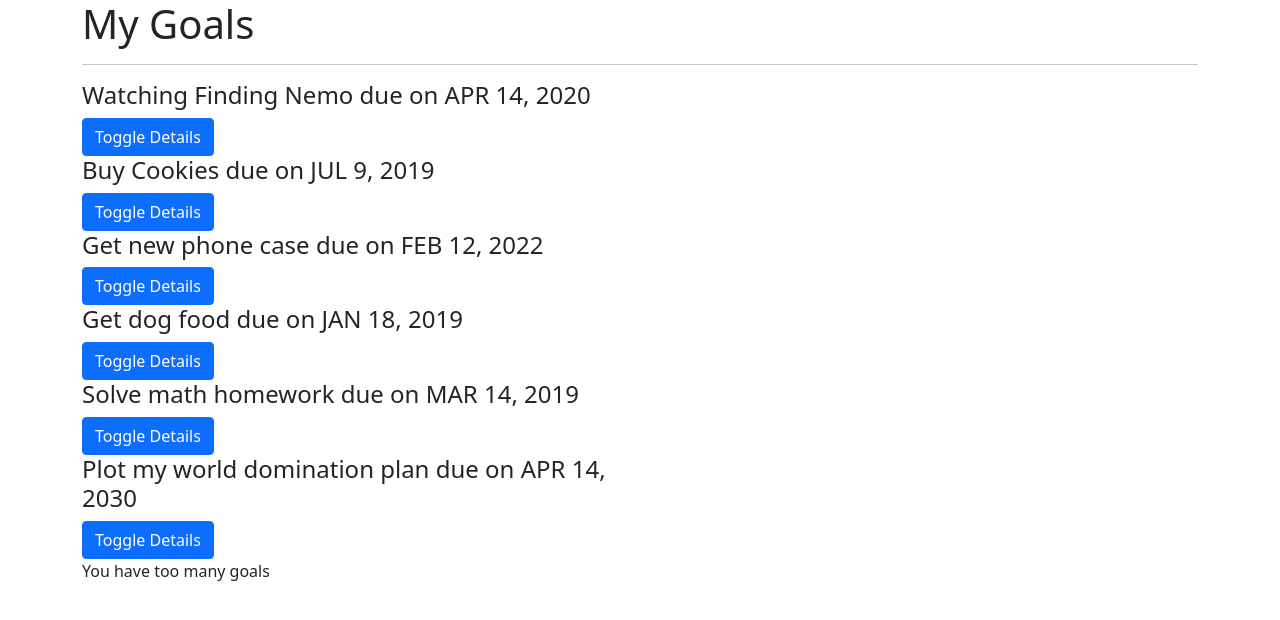
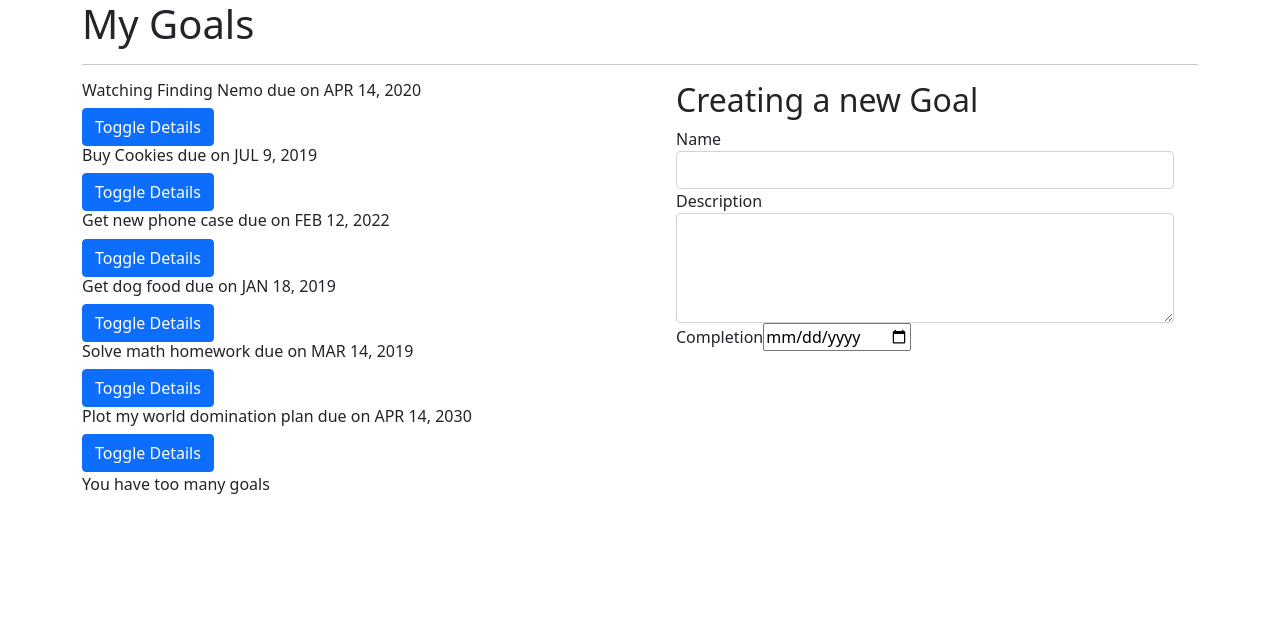
Before and after one commit to Teri11/Goals, an Angular app: page / in a window 1280 px wide. Shown: the top 620 px of the page. Built offline with nearby package versions, Linux system fonts and the light colour scheme.

Commit message:
added forms

```diff
--- a/src/app/app.module.ts
+++ b/src/app/app.module.ts
@@ -1,5 +1,6 @@
 import { NgModule } from '@angular/core';
 import { BrowserModule } from '@angular/platform-browser';
+import { FormsModule } from '@angular/forms'; //for the form
 
 import { AppRoutingModule } from './app-routing.module';
 import { AppComponent } from './app.component';
@@ -7,6 +8,7 @@ import { GoalComponent } from './goal/goal.component';
 import { GoalDetailComponent } from './goal-detail/goal-detail.component';
 import { StrikethroughDirective } from './strikethrough.directive';
 import { DateCountPipe } from './date-count.pipe';
+import { GoalFormComponent } from './goal-form/goal-form.component';
 
 @NgModule({
   declarations: [
@@ -14,11 +16,13 @@ import { DateCountPipe } from './date-count.pipe';
     GoalComponent,
     GoalDetailComponent,
     StrikethroughDirective,
-    DateCountPipe
+    DateCountPipe,
+    GoalFormComponent
   ],
   imports: [
     BrowserModule,
-    AppRoutingModule
+    AppRoutingModule,
+    FormsModule //for the form
   ],
   providers: [],
   bootstrap: [AppComponent]
--- /dev/null
+++ b/src/app/goal-form/goal-form.component.html
@@ -0,0 +1,17 @@
+<div class="container-fluid">
+  <h2 class="text-centre">Creating a new Goal</h2>
+  <form>
+    <div class="form-group">
+      <label for="name">Name</label>
+      <input type="text" required class="form-control" id="name">
+    </div>
+    <div class="form-group">
+      <label for="description">Description</label>
+      <textarea class="form-control" id="description" rows="4" required></textarea>
+    </div>
+    <div class="form-group">
+      <label for="complete">Completion</label>
+      <input type='date' id="complete" required>
+    </div>
+  </form>
+</div>
--- /dev/null
+++ b/src/app/goal-form/goal-form.component.ts
@@ -0,0 +1,15 @@
+import { Component, OnInit } from '@angular/core';
+
+@Component({
+  selector: 'app-goal-form',
+  templateUrl: './goal-form.component.html',
+  styleUrls: ['./goal-form.component.css']
+})
+export class GoalFormComponent implements OnInit {
+
+  constructor() { }
+
+  ngOnInit(): void {
+  }
+
+}
--- a/src/app/goal/goal.component.html
+++ b/src/app/goal/goal.component.html
@@ -1,22 +1,5 @@
 
-<!-- <div class="container">
-  <h1>My Goals</h1>
-  <div class="row">
-    <div class="col-md-6">
-      <ul>
-        <div *ngFor ='let goal of goals; let i = index'>
-          <li appStrikethrough>{{goal.name}} due on {{goal.completeDate|date|uppercase}}</li>
-          <button (click)='toggleDetails(i)'>Toggle Details</button>
-          <app-goal-detail *ngIf='goal.showDescription' [goal]='goal'(isComplete) = 'deleteGoal($event,i)'></app-goal-detail>
-          </div>
-       </ul>
-       <p *ngIf='goals.length > 5'>You have too many goals</p>
-    </div>
-
-  </div>
-
- </div> -->
- <div class="container">
+<div class="container">
   <h1>My Goals</h1>
   <hr>
 
@@ -24,7 +7,8 @@
     <div class="col-md-6">
       <div *ngFor='let goal of goals;let i = index'>
         <div>
-          <h4 id={{i}} appStrikethrough>{{goal.name}} due on {{goal.completeDate|date|uppercase}}</h4>
+          <h6 id={{i}} appStrikethrough>{{goal.name}} due on {{goal.completeDate|date|uppercase}}</h6>
+          <!-- <h4 id={{i}} appStrikethrough>{{goal.name}} due on {{goal.completeDate|date|uppercase}}</h4> -->
           <button (click)='toggleDetails(i)' class="btn btn-primary">Toggle Details</button>
         </div>
 
@@ -33,6 +17,9 @@
         </div>
       </div>
     </div>
+    <div class="col-md-6">
+      <app-goal-form></app-goal-form>
+    </div>
   </div>
 
   <p *ngIf='goals.length > 5'>You have too many goals</p>
```
Also changed, not shown: src/app/goal-form/goal-form.component.css (added), 1 other file (tests, documents, lock files or other folders).
